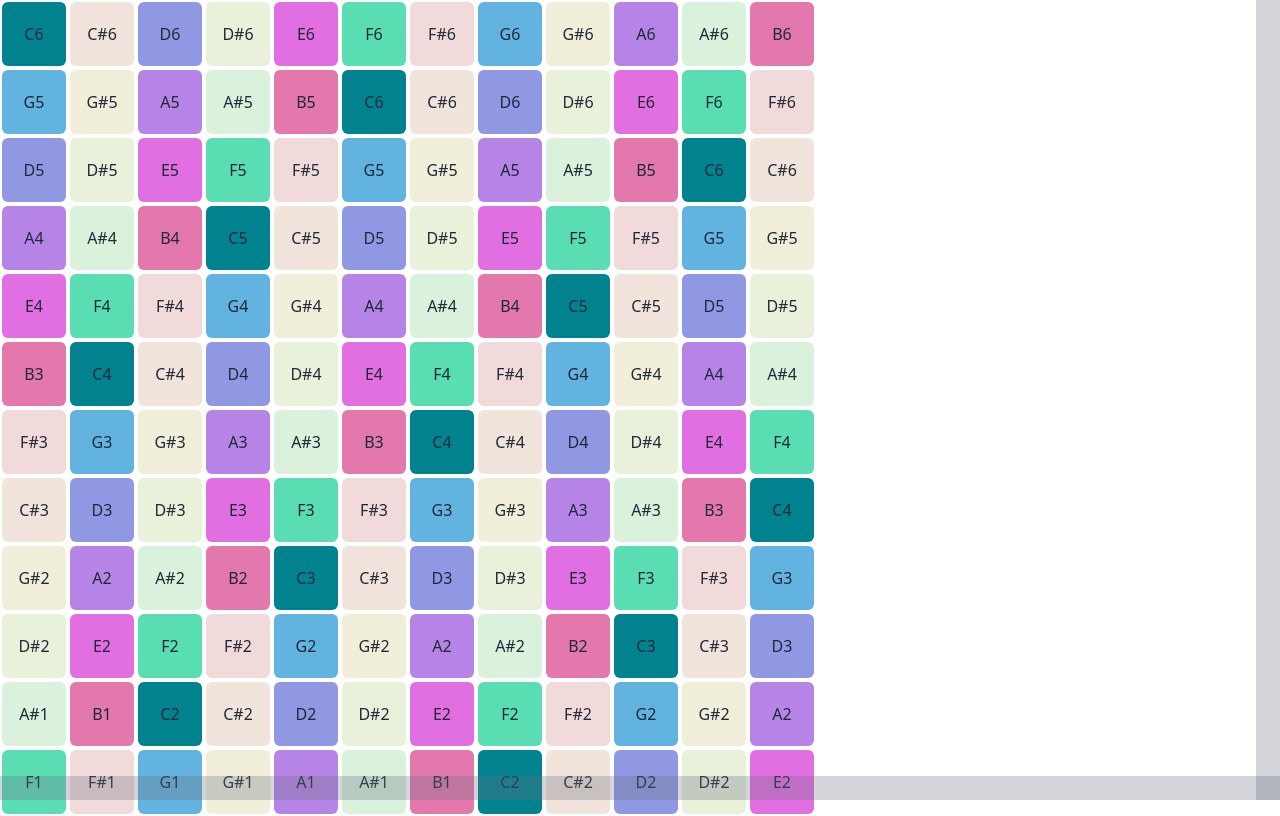
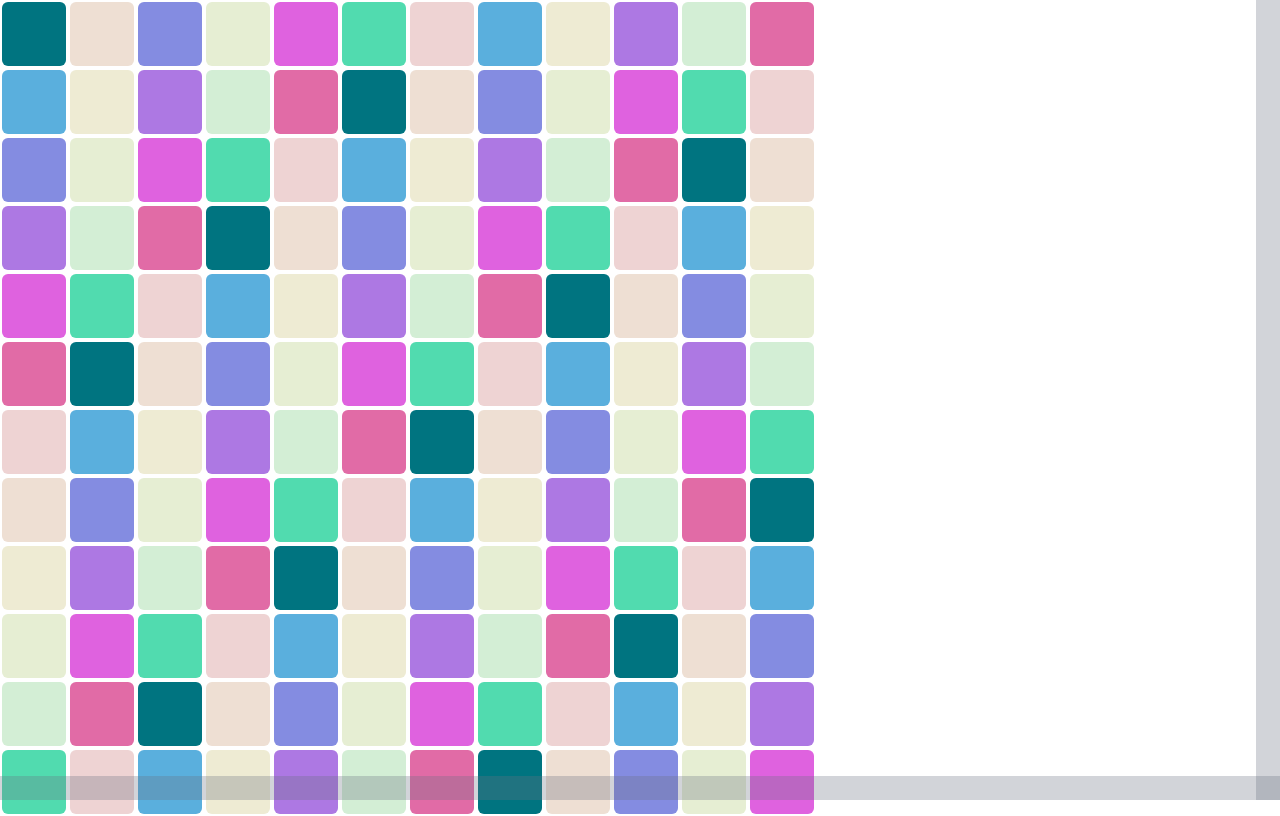
Before and after one commit to trival/sequencer, a Next.js app: page / in a window 1280 px wide. Built offline with nearby package versions, Linux system fonts and the light colour scheme.

Commit message:
tweak colors

```diff
--- a/src/components/keyboard.tsx
+++ b/src/components/keyboard.tsx
@@ -150,7 +150,7 @@ export const Keyboard: React.FC<Props> = ({
 						<button
 							className={clsx(
 								'm-[2px] w-16 h-16 rounded-md box-border select-none touch-none text-gray-800',
-								{ 'border-4 border-red-400': activeNotes[cell.midi] },
+								{ 'border-4 border-red-400': notes[cell.midi] },
 							)}
 							style={{ backgroundColor: toneBg(cell.toneColor) }}
 							key={cell.toneColor}
@@ -160,7 +160,7 @@ export const Keyboard: React.FC<Props> = ({
 							onPointerOut={stopPreventAnd(() => onPointerOut(cell.midi))}
 							onContextMenu={stopPreventAnd(() => {})}
 						>
-							{cell.frequency.toNote()}
+							{notes[cell.midi] ? cell.frequency.toNote() : <span>&nbsp;</span>}
 						</button>
 					))}
 				</div>
--- a/src/pages/index.tsx
+++ b/src/pages/index.tsx
@@ -6,7 +6,7 @@ import { Set } from 'immutable'
 
 // const Tone: typeof ToneImport = (ToneImport as any).default || ToneImport
 
-const baseNote = Tone.Frequency('C2').toMidi()
+const toMidi = (note: string) => Tone.Frequency(note).toMidi()
 
 export default function Home() {
 	const [activeNotes, setActiveNotes] = useState(Set<number>())
@@ -48,7 +48,7 @@ export default function Home() {
 				activeNotes={Array.from(activeNotes)}
 				onNoteActivated={onActivateNote}
 				onNoteDeactivated={onDeactivateNote}
-				baseNote={baseNote}
+				baseNote={toMidi('C2')}
 				top={10}
 				right={9}
 				scaleHighlight={ScaleHighlight.Major}
--- a/src/utils/tone-colors.ts
+++ b/src/utils/tone-colors.ts
@@ -149,11 +149,13 @@ export function toHSL(color: ToneValue, highlight: ToneHighlight): string {
 	const saturationFactor =
 		(saturationFactors[color] - 1) * (highlight / 2) * (highlight / 2) + 1 || 1
 	const hueTurn = hueTurns[color] || 0
+
 	const saturation = Math.floor(
 		(100 * (highlight + 2) * saturationFactor) / 4.5,
 	)
-	const lightness = Math.floor((3.6 - highlight) * 25 * lightnessFactor)
+	const lightness = Math.floor((3.4 - highlight) * 26 * lightnessFactor)
 	const hue = color / 12 + hueTurn
+
 	return `hsl(${hue}turn ${saturation}% ${lightness}%)`
 }
 
```
